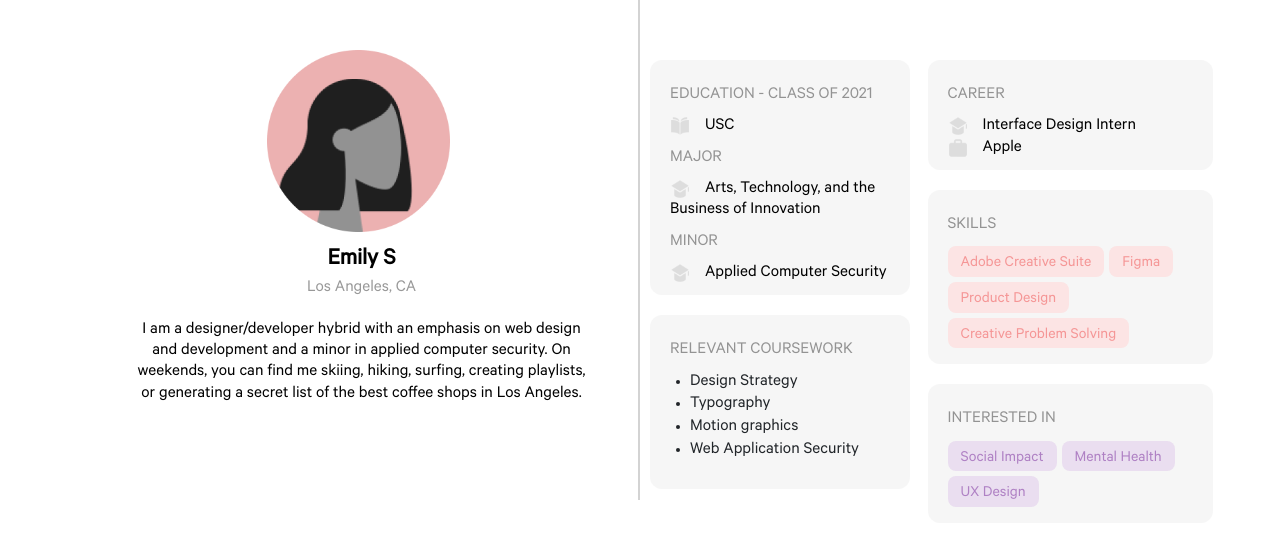
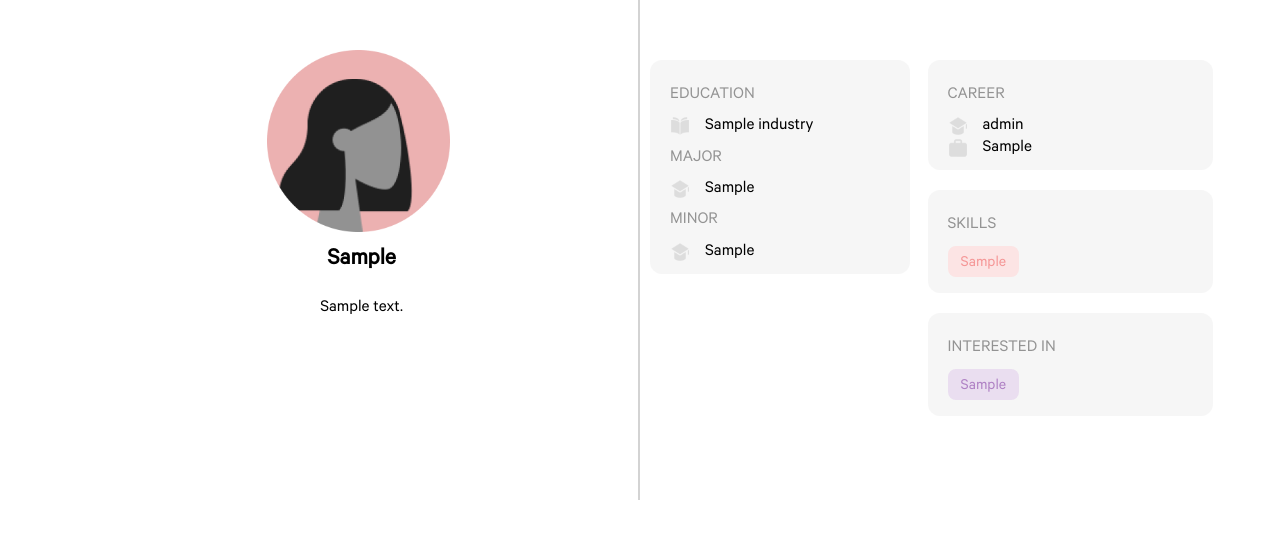
Before and after one commit to teagana/CoLab, a PHP site: page /profile_page.php in a window 1280 px wide. Shown: the part 78-624 px from the top of the page. Run offline with PHP 8.4, Linux system fonts and the light colour scheme; the visitor is signed in with stand-in values (Sample User, id 1); tables that the repository leaves empty or names only in its code hold one stand-in row (values such as "Sample post"); some libraries are stand-ins or nearby versions.

Commit message:
testing profile page

```diff
--- a/profile_page.php
+++ b/profile_page.php
@@ -1,5 +1,19 @@
 <?php
+    ob_start();
+
     require "config.php";
+
+    //don't allow access to this page if user isn't logged in
+    if( !isset($_SESSION['logged_in']) ) {
+        //redirect to search page if not logged in
+        header('Location: search.php');
+    }
+
+    //user is logged in; populate profile page
+    else {
+
+        //get logged in user's user_id from the current session
+        $user_id = $_SESSION['user_id'];
 
         $mysqli = new mysqli(DB_HOST, DB_USER, DB_PASS, DB_NAME);
 
@@ -8,11 +22,18 @@
             exit();
         }
 
-	$sql_users = "SELECT * FROM users;";
+        //select user that's currently logged in
+        $sql_profile = "SELECT * FROM users
+            LEFT JOIN school ON users.school_id = school.school_id
+            LEFT JOIN school_year ON users.school_year_id = school_year.year_id
+            LEFT JOIN major ON users.major_id = major.major_id
+            LEFT JOIN minor ON users.minor_id = minor.minor_id
+            LEFT JOIN industry ON users.industry_id = industry.industry_id
+        WHERE users.user_id = " . $user_id . ";";
 
-	$results_users = $mysqli->query( $sql_users );
+        $results_profile = $mysqli->query( $sql_profile );
 
-	if ( $results_users == false ) {
+        if ( $results_profile == false ) {
             echo $mysqli->error;
             $mysqli->close();
             exit();
@@ -20,8 +41,15 @@
 
         // var_dump($results_users);
 
+        //should only be one row returned, since user ids are unique
+        $row = $results_profile->fetch_assoc();
+
         $mysqli->close();
+    }
+
+
 ?>
+
 <!DOCTYPE html>
 <html>
 <head>
@@ -58,29 +86,35 @@
     </nav>
     <div id="profile-person">
     	<img src="assets/person-1.png" id="main-profile" class="margin">
-    	<p class="card-name">Emily S</p>
-    	<p class="card-location">Los Angeles, CA</p>
+    	<p class="card-name">
+            <?php echo $row['user_first']; ?>
+        </p>
+    	<!-- <p class="card-location">Los Angeles, CA</p> -->
         <p id="bio" class="profile-bio">
-            I am a designer/developer hybrid with an emphasis on web design and development and a minor in applied computer security. On weekends, you can find me skiing, hiking, surfing, creating playlists, or generating a secret list of the best coffee shops in Los Angeles.
+            <?php echo $row['bio']; ?>
         </p>
     </div>
     <div id="profile-details">
         <div class="left">
             <div id="school" class="text-body">
-                <div class="card-location profile-subhead">EDUCATION - CLASS OF 2021</div>
+                <div class="card-location profile-subhead">EDUCATION</div>
                     <div class="xp">
-                        <img src="icons/profile-school.png" alt="School Icon" class="detail-icon"> USC
+                        <img src="icons/profile-school.png" alt="School Icon" class="detail-icon">
+                            <?php echo $row['school_name']; ?>
                     </div>
                 <div class="card-location profile-subhead">MAJOR</div>
                     <div class="xp">
-                        <img src="icons/profile-in-progress.png" alt="School Icon" class="detail-icon">Arts, Technology, and the Business of Innovation
+                        <img src="icons/profile-in-progress.png" alt="School Icon" class="detail-icon">
+                            <?php echo $row['major']; ?>
                     </div>
                 <div class="card-location profile-subhead">MINOR</div>
                     <div class="xp">
-                        <img src="icons/profile-in-progress.png" alt="School Icon" class="detail-icon">Applied Computer Security
+                        <img src="icons/profile-in-progress.png" alt="School Icon" class="detail-icon">
+                            <?php echo $row['minor']; ?>
                     </div>
             </div>
-            <div id="course-work" class="text-body">
+            <!-- THIS ISN'T ACTUALLY SOMETHING WE'RE KEEPING TRACK OF IN OUR DB -->
+            <!-- <div id="course-work" class="text-body">
                 <div class="card-location profile-subhead">RELEVANT COURSEWORK</div>
                 <ul>
                     <li>Design Strategy</li>
@@ -88,31 +122,42 @@
                     <li>Motion graphics</li>
                     <li>Web Application Security</li>
                 </ul>
-            </div>
+            </div> -->
         </div>
         <div class="right">
             <div id="career" class="text-body">
                 <div class="card-location profile-subhead">CAREER</div>
                     <div class="xp">
-                        <img src="icons/profile-in-progress.png" alt="Graduation Hat" class="detail-icon">Interface Design Intern<br/>
-                        <img src="icons/profile-work.png" alt="Briefcase" class="detail-icon">Apple
+                        <img src="icons/profile-in-progress.png" alt="Graduation Hat" class="detail-icon">
+                            <?php echo $row['job_role']; ?>
+                        <br/>
+                        <img src="icons/profile-work.png" alt="Briefcase" class="detail-icon">
+                            <?php echo $row['company']; ?>
                     </div>
             </div>
             <div id="skills" class="text-body">
                 <div class="card-location profile-subhead">SKILLS</div>
                 <div class="tagset">
-                    <div class="tag skill">Adobe Creative Suite</div>
-                    <div class="tag skill">Figma</div>
-                    <div class="tag skill">Product Design</div>
-                    <div class="tag skill">Creative Problem Solving</div>
+                    <!-- loop through skills separated by commas -->
+                    <?php foreach(explode(",", $row['skills']) as $skill): ?>
+                        <div class="tag skill">
+                            <?php echo $skill; ?>
+                        </div>
+                    <?php endforeach; ?>
+
                 </div>
             </div>
             <div id="interests" class="text-body">
                 <div class="card-location">INTERESTED IN</div>
                     <div class="tagset">
-                        <div class="tag interest">Social Impact</div>
-                        <div class="tag interest">Mental Health</div>
-                        <div class="tag interest">UX Design</div>
+
+                    	<!-- loop through interests separated by commas -->
+                        <?php foreach(explode(",", $row['interest']) as $interest): ?>
+                            <div class="tag interest">
+                                <?php echo $interest; ?>
+                            </div>
+                        <?php endforeach; ?>
+
                     </div>
                 </div>
         </div>
```
Lines whose indentation alone changed are shown as unchanged.
